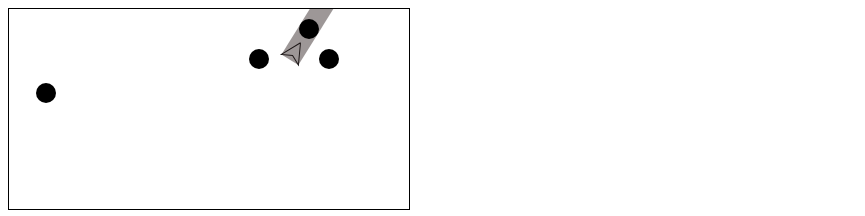
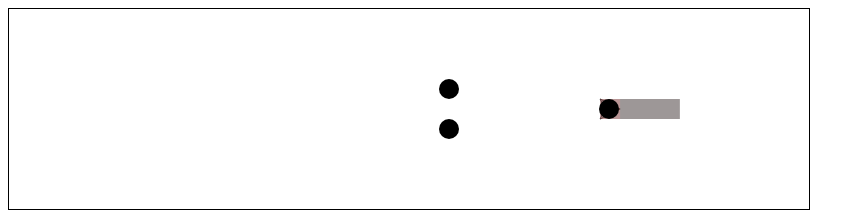
Before and after one commit to alxers/game_ai_coursework, a plain HTML site: page index.html in a window 1280 px wide. Shown: the whole page, without its empty margins (0-865 px from the left). Drawn offline with Linux system fonts and the light colour scheme.

Commit message:
Attempt to collide within obstacle avoidance

```diff
--- a/index.html
+++ b/index.html
@@ -8,7 +8,7 @@
     </style>
   </head>
   <body">
-    <canvas id="ai" width="400" height="200"></canvas>
+    <canvas id="ai" width="800" height="200"></canvas>
     <script type="text/javascript">
       //https://developer.mozilla.org/en-US/docs/Games/Tutorials/2D_Breakout_game_pure_JavaScript/Finishing_up
 
@@ -18,9 +18,6 @@
       var secondsPassed;
       var oldTimeStamp;
       var fps;
-
-      // var dx = 0.2;
-      // var dy = -0.2;
 
       var DEBUG_MODE = true;
 
@@ -32,7 +29,7 @@
 
       // Circles variables
       var circleRadius = 10;
-      var maxCircles = 12;
+      var maxCircles = 30;
       var existingCircles = [];
       var BAD = 1;
       var GOOD = 2;
@@ -54,8 +51,8 @@
           y: 0
         },
         mass: 1,
-        // 150 in the book
-        maxSpeed: 30,
+        // TODO: 150 in the book (check why it doesn't try to avoid when maxSpeed increases)
+        maxSpeed: 50,
         maxForce: 4,
         rotation: 0,
         // Approximate radius for obstacle avoidance
@@ -88,37 +85,37 @@
           vehicle.x = canvas.width/2;
           vehicle.y = canvas.height/2;
           existingCircles.push({
-            x: canvas.width/2 + 50,
-            y: canvas.height/2 - 50,
+            x: canvas.width/2 + 40,
+            y: canvas.height/2 - 20,
             lifetime: 1000,
             tStart: 0,
             radius: 10,
             type: BAD
           });
           existingCircles.push({
-            x: canvas.width/2 + 120,
-            y: canvas.height/2 - 50,
+            x: canvas.width/2 + 40,
+            y: canvas.height/2 + 20,
             lifetime: 1000,
             tStart: 0,
             radius: 10,
             type: BAD
           });
           existingCircles.push({
-            x: canvas.width/2 + 100,
-            y: canvas.height/2 - 80,
+            x: canvas.width/2 + 200,
+            y: canvas.height/2,
             lifetime: 1000,
             tStart: 0,
             radius: 10,
             type: GOOD
           });
-          existingCircles.push({
-            x: canvas.width/2 - 163,
-            y: canvas.height/2 - 16,
-            lifetime: 1000,
-            tStart: 0,
-            radius: 10,
-            type: GOOD
-          });
+          // existingCircles.push({
+          //   x: canvas.width/2 - 163,
+          //   y: canvas.height/2 - 16,
+          //   lifetime: 1000,
+          //   tStart: 0,
+          //   radius: 10,
+          //   type: GOOD
+          // });
         }
         // END DEBUG MODE
 
@@ -154,11 +151,11 @@
 
         updateVehicle(secondsFromLastFrame);
         drawVehicle(ts);
-        if (DEBUG_MODE) {
+        // if (DEBUG_MODE) {
           drawDetectionBox();
-        }
+        // }
         drawCircles(ts);
-        collisionDetection();
+        // collisionDetection();
       }
 
       // Vehicle physics
@@ -181,15 +178,15 @@
         //
 
         // Rotate vehicle (rotates toward the target)
-        var dx = target.x - vehicle.x;
-        var dy = target.y - vehicle.y;
-        var angle = Math.atan2(dy, dx);
-        vehicle.rotation = angle;
+        // var dx = target.x - vehicle.x;
+        // var dy = target.y - vehicle.y;
+        // var angle = Math.atan2(dy, dx);
+        // vehicle.rotation = angle;
         //
 
-        // vehicle.x += Math.cos(angle) * 1;
-        // vehicle.y += Math.sin(angle) * 1;
-        //
+        // Rotate (towards the velocity)
+        var angle = Math.atan2(AGENT_HEADING.y, AGENT_HEADING.x);
+        vehicle.rotation = angle;
 
         // https://github.com/wangchen/Programming-Game-AI-by-Example-src/blob/master/Buckland_Chapter3-Steering%20Behaviors/Vehicle.cpp
         // https://github.com/wangchen/Programming-Game-AI-by-Example-src/blob/master/Buckland_Chapter3-Steering%20Behaviors/SteeringBehaviors.cpp
@@ -255,7 +252,7 @@
         for (var i = 0; i < existingCircles.length; i++) {
           var currOb = existingCircles[i];
           currOb.isIntersect = false;
-          if (currOb.isTagged) {
+          if (true) {
             // Calculate this obstacle position in local space
             var localPos = pointToLocalSpace(currOb, agentHeading, agentSide, agentPos);
             // If local position has negative value,
@@ -275,8 +272,21 @@
                   ip = cX + sqrtPart;
                 }
 
+                // TODO: works with ip < 0.8
+                // Collision detection attempt
+                // It could be done here, but it doesn't work well in some cases
+                // if (ip < 1) {
+                //     if (currOb.type === GOOD) {
+                //       vehicle.collidedWithGood += 1;
+                //     }
+                //     if (currOb.type === BAD) {
+                //       vehicle.collidedWithBad += 1;
+                //     }
+                //     existingCircles.splice(i, 1);
+                // }
+
                 // Test to check if it's closest so far
-                if (ip < distToCIB) {
+                if (currOb.isTagged && (ip < distToCIB)) {
                   currOb.isIntersect = true;
                   distToCIB = ip;
                   closestIntersectionObstacle = currOb;
@@ -441,6 +451,17 @@
       }
 
       function drawVehicle(ts) {
+        // ctx.save();
+        // ctx.translate(vehicle.x, vehicle.y);
+        // ctx.fillStyle = "rgba(250, 15, 15, 0.3)";
+        // // ctx.fillRect(vehicle.x, vehicle.y, vehicle.width, vehicle.height);
+        // ctx.fillRect(-10, 10, vehicle.width, vehicle.height);
+        // ctx.restore();
+
+        // ctx.fillStyle = "rgba(250, 150, 150, 0.3)";
+        // ctx.fillRect(vehicle.x, vehicle.y, vehicle.width, vehicle.height);
+
+        // Drawn with x and y in the center of a vehicle
         ctx.save();
         ctx.translate(vehicle.x, vehicle.y);
         ctx.rotate(vehicle.rotation);
@@ -461,6 +482,28 @@
           ctx.stroke();
         }
         ctx.restore();
+
+        // Test
+        // ctx.save();
+        // ctx.translate(vehicle.x, vehicle.y);
+        // // ctx.rotate(vehicle.rotation);
+        // ctx.lineWidth = 1;
+        // ctx.strokeStyle = "#000";
+        // ctx.beginPath();
+        // ctx.moveTo(10, 0);
+        // ctx.lineTo(-10, 10);
+        // // ctx.lineTo(-5, 0);
+        // // ctx.lineTo(-10, -10);
+        // // ctx.lineTo(10, 0);
+        // ctx.stroke();
+        // if (vehicle.showFlame) {
+        //   ctx.beginPath();
+        //   ctx.moveTo(-7.5, -5);
+        //   ctx.lineTo(-15, 0);
+        //   ctx.lineTo(-7.5, 5);
+        //   ctx.stroke();
+        // }
+        // ctx.restore();
       }
 
       function drawDetectionBox() {
@@ -473,6 +516,7 @@
 
         // var angle = Math.atan2(AGENT_HEADING.y, AGENT_HEADING.x);
         // ctx.rotate(45 * Math.PI / 180);
+        // drawPoint(vehicle.x, vehicle.y);
         ctx.save();
         ctx.translate(vehicle.x, vehicle.y);
         ctx.rotate(vehicle.rotation);
@@ -480,6 +524,9 @@
         // ctx.fillRect(0, 0, vehicle.radius, DETECTION_BOX_LEN);
         ctx.fillRect(-10, -10, DETECTION_BOX_LEN, 2*vehicle.radius);
         // ctx.setTransform(1, 0, 0, 1, 0, 0);
+
+        ctx.fillStyle = "rgba(250, 150, 150, 0.3)";
+        ctx.fillRect(-10, -10, vehicle.width, vehicle.height);
         ctx.restore();
       }
 
@@ -531,6 +578,18 @@
 
       }
 
+      function drawPoint(x, y) {
+        ctx.fillRect(x, y, 3, 3);
+      }
+
+      // function drawPoint2(x, y) {
+      //   ctx.save();
+      //   ctx.translate(x, y);
+      //   ctx.rotate(vehicle.rotation);
+      //   ctx.fillRect(x, y, 3, 3);
+      //   ctx.restore();
+      // }
+
       function findClosestCircle() {
         if (!existingCircles.length) {
           // return { x: canvas.width/2, y: canvas.height/2 };
@@ -563,11 +622,11 @@
       }
 
       function createCircle() {
-        var lifetime = randFromTo(10, 30);
+        var lifetime = randFromTo(10, 50);
         // Type 1: bad
         var type = BAD;
 
-        if (randFromTo(0, 100) > 80) {
+        if (randFromTo(0, 100) > 70) {
           // Type 2: good
           type = GOOD;
         }
@@ -606,11 +665,22 @@
         for (var i = 0; i < existingCircles.length; i++) {
           // Doesn't seem to work well
           // TODO: debug collisions
-          if (existingCircles[i].x > vehicle.x && existingCircles[i].x < vehicle.x + vehicle.width &&
-            existingCircles[i].y > vehicle.y && existingCircles[i].y < vehicle.y + vehicle.height
-            ) {
-            // console.log('test');
-            // debugger;
+          // if (existingCircles[i].x > vehicle.x && existingCircles[i].x < vehicle.x + vehicle.width &&
+          //   existingCircles[i].y > vehicle.y && existingCircles[i].y < vehicle.y + vehicle.height
+          //   ) {
+          //   // console.log('test');
+          //   // debugger;
+          //   if (existingCircles[i].type === GOOD) {
+          //     vehicle.collidedWithGood += 1;
+          //   }
+          //   if (existingCircles[i].type === BAD) {
+          //     vehicle.collidedWithBad += 1;
+          //   }
+          //   existingCircles.splice(i, 1);
+          // }
+
+          var currCircle = existingCircles[i];
+          if (rectCircleColliding(currCircle, vehicle)) {
               if (existingCircles[i].type === GOOD) {
                 vehicle.collidedWithGood += 1;
               }
@@ -620,6 +690,27 @@
               existingCircles.splice(i, 1);
           }
         }
+      }
+
+      function rectCircleColliding(circle, rect) {
+        var halfWidth = rect.width / 2;
+        var halfHeight = rect.height / 2;
+          var distX = Math.abs(circle.x - rect.x - halfWidth);
+          var distY = Math.abs(circle.y - rect.y - halfHeight);
+
+          if (distX > (halfWidth + circle.radius)) { return false; }
+          if (distY > (halfHeight + circle.radius)) { return false; }
+
+          if (distX <= (halfWidth)) { return true; }
+          if (distY <= (halfHeight)) { return true; }
+
+          var dx=distX-halfWidth;
+          var dy=distY-halfHeight;
+          return (dx*dx+dy*dy<=(circle.radius*circle.radius));
+      }
+
+      function circleToCircleColliding(c1, c2) {
+
       }
 
       function truncateSpeed() {
```
Lines whose indentation alone changed are shown as unchanged.
